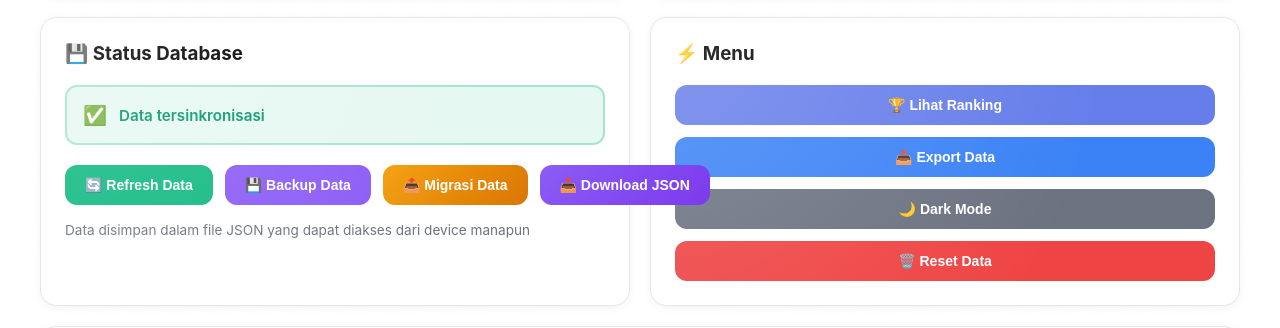
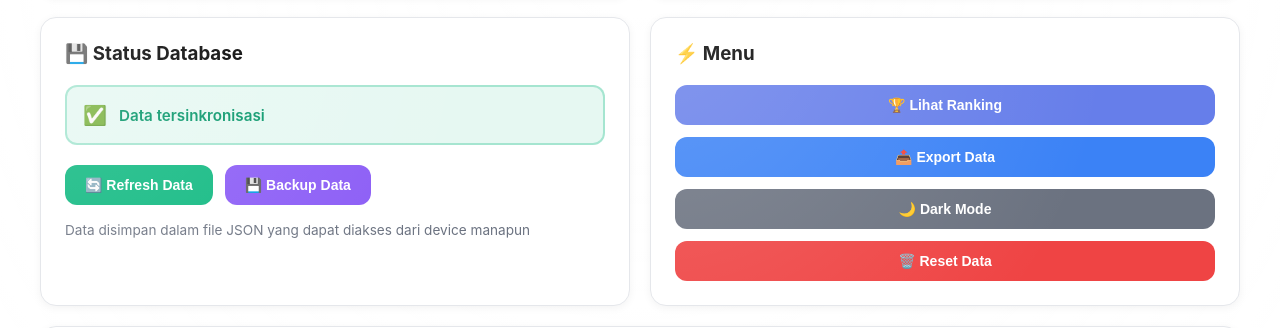
Before and after one commit to ryanyulianto/dashboard-katakasar, a plain HTML site: page index.html in a window 1280 px wide. Shown: the part 472-800 px from the top of the page. Drawn offline with Linux system fonts and the light colour scheme.

Commit message:
refactor(index): comment out unused migration and download buttons

```diff
--- a/index.html
+++ b/index.html
@@ -65,8 +65,8 @@
             <div class="sync-buttons">
                 <button onclick="refreshData()" class="refresh-btn">🔄 Refresh Data</button>
                 <button onclick="backupData()" class="backup-btn">💾 Backup Data</button>
-                <button onclick="migrateFromLocalStorage()" class="migrate-btn">📤 Migrasi Data</button>
-                <button onclick="downloadUpdatedDataJson()" class="download-btn">📥 Download JSON</button>
+                <!-- <button onclick="migrateFromLocalStorage()" class="migrate-btn">📤 Migrasi Data</button>
+                <button onclick="downloadUpdatedDataJson()" class="download-btn">📥 Download JSON</button> -->
             </div>
             <p class="sync-info">Data disimpan dalam file JSON yang dapat diakses dari device manapun</p>
         </div>
```
